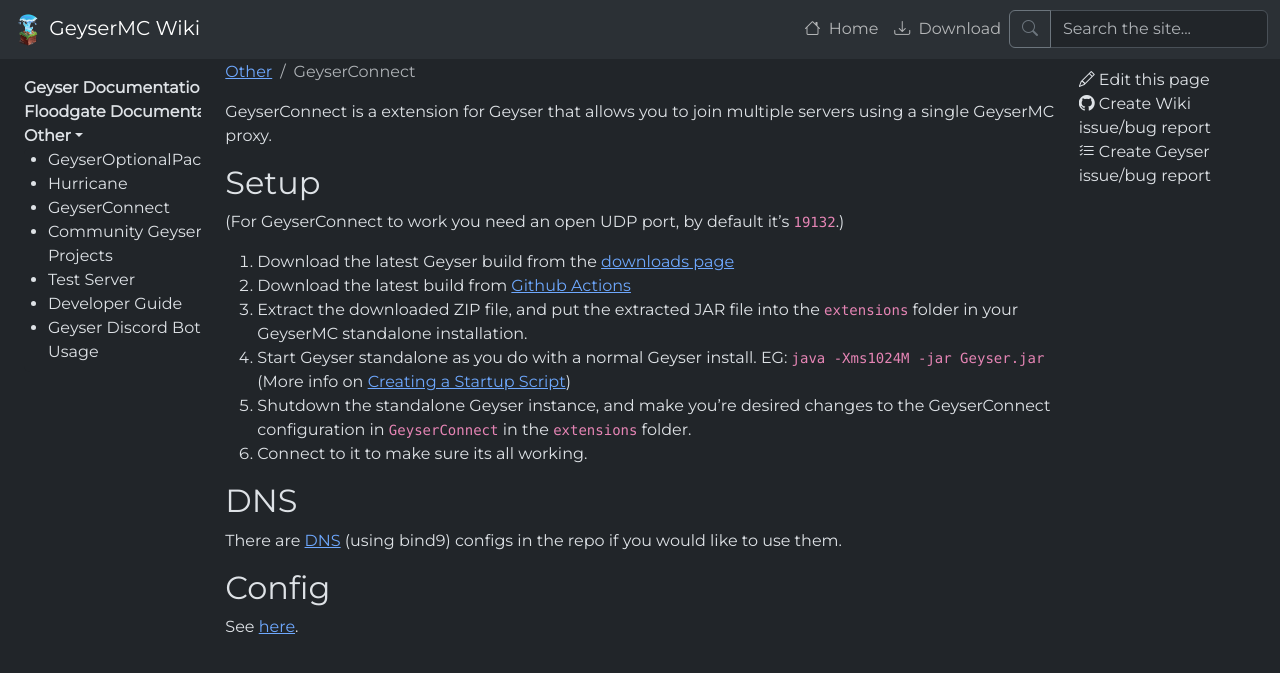
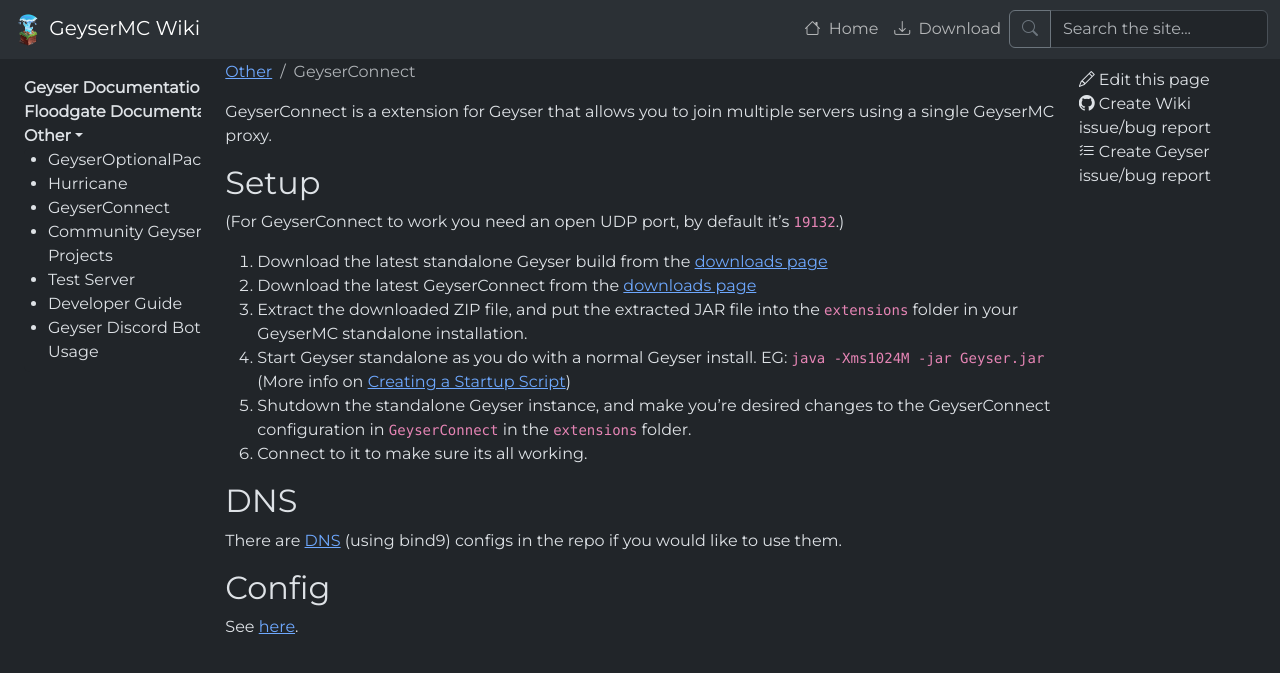
Before and after one commit to GeyserMC/GeyserWiki, a Jekyll site: the page built from _docs/other/geyserconnect.md, in a window 1280 px wide. Shown: the top 673 px of the page. Built offline with Jekyll 4.4.1, drawn with Linux system fonts in a browser that asks for light colours.

Commit message:
Update links for new download page

```diff
--- a/_docs/other/geyserconnect.md
+++ b/_docs/other/geyserconnect.md
@@ -6,8 +6,8 @@
 
 ## Setup
 (For GeyserConnect to work you need an open UDP port, by default it's `19132`.)
-1. Download the latest Geyser build from the [downloads page](https://geysermc.org/download#standalone)
-2. Download the latest build from [Github Actions](https://github.com/GeyserMC/GeyserConnect/actions)
+1. Download the latest standalone Geyser build from the [downloads page](https://geysermc.org/download)
+2. Download the latest GeyserConnect from the [downloads page](https://geysermc.org/download#other-geyserconnect)
 3. Extract the downloaded ZIP file, and put the extracted JAR file into the `extensions` folder in your GeyserMC standalone installation.
 4. Start Geyser standalone as you do with a normal Geyser install. EG: `java -Xms1024M -jar Geyser.jar` (More info on [Creating a Startup Script](/geyser/creating-a-startup-script/))
 5. Shutdown the standalone Geyser instance, and make you're desired changes to the GeyserConnect configuration in `GeyserConnect` in the `extensions` folder.
```
Also changed, not shown: _includes/setup/instructions/floodgate/proxy.md (+1 -1 lines), _includes/setup/instructions/floodgate/standalone.md (+1 -1 lines).
